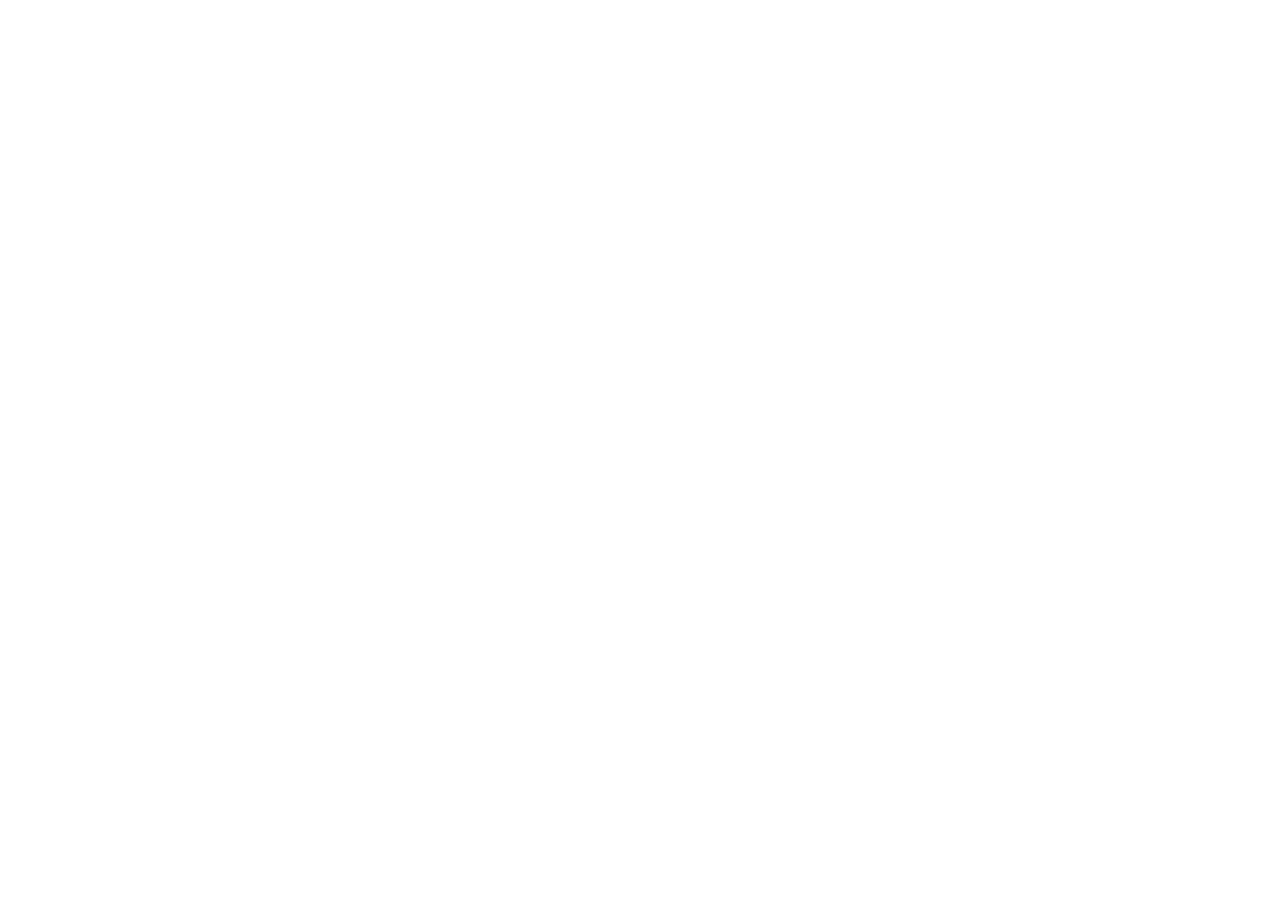
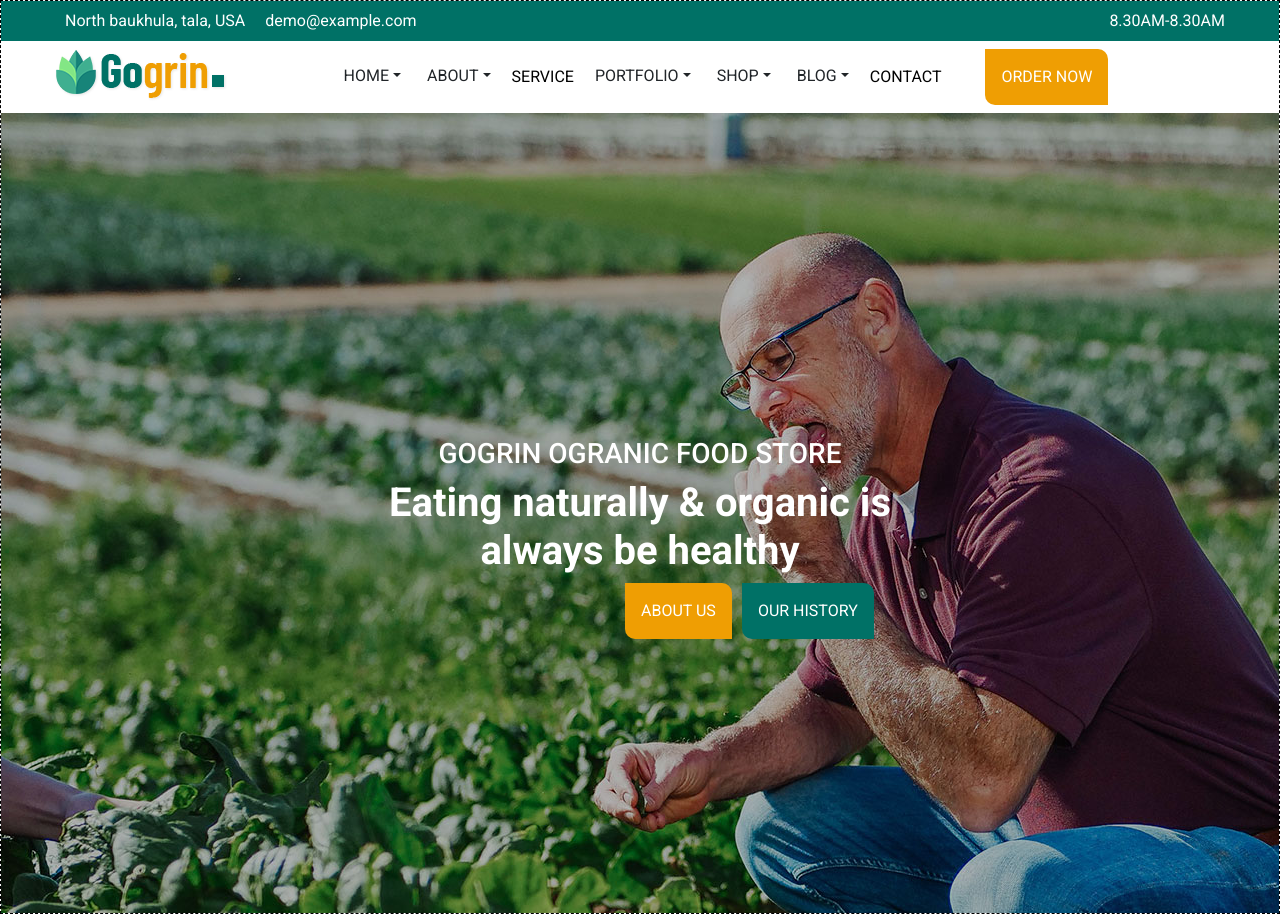
Before and after one commit to WandaSimeoli/proj-html-vuejs, a Vue app: page / in a window 1280 px wide. Before the commit the page ends 800 px from the top, so only its background shows below. Built offline with nearby package versions, Linux system fonts and the light colour scheme.

Commit message:
Header completed

```diff
--- a/index.html
+++ b/index.html
@@ -4,7 +4,10 @@
     <meta charset="UTF-8" />
     <link rel="icon" type="image/svg+xml" href="/vite.svg" />
     <meta name="viewport" content="width=device-width, initial-scale=1.0" />
-    <title>Template Vite</title>
+    <title>Go Green</title>
+    <link rel="preconnect" href="https://fonts.googleapis.com">
+<link rel="preconnect" href="https://fonts.gstatic.com" crossorigin>
+<link href="https://fonts.googleapis.com/css2?family=Fredoka:wght@400;600&family=Montserrat:ital,wght@0,300;0,400;0,600;1,200&family=Open+Sans:wght@400;500;700&family=Poppins:wght@300;400&family=Roboto:wght@300;400;500;700&display=swap" rel="stylesheet">
   </head>
   <body>
     <div id="app"></div>
--- a/src/assets/scss/main.scss
+++ b/src/assets/scss/main.scss
@@ -1,2 +1,14 @@
 // Import all of Bootstrap's CSS
 @import "bootstrap/scss/bootstrap";
+
+.my-container {
+    margin: 0 auto;
+    max-width: 1170px;
+}
+.debug {
+    border: 1px dashed black;
+    min-height: 5px;
+  }
+  * {
+    font-family: 'Roboto', sans-serif;
+  }
--- a/src/components/HeaderComponent.vue
+++ b/src/components/HeaderComponent.vue
@@ -12,9 +12,123 @@
 </script>
 
 <template>
-
+<header class="debug">
+  <section class="header-top p-2">
+  <div class="my-container">
+      <div class="row justify-content-between">
+        <div class="col text-white">
+          <span><a href="">North baukhula, tala, USA</a></span>
+          <span><a href="">demo@example.com</a></span>
+        </div>
+        <div class="col text-end">
+          <span>8.30AM-8.30AM</span>
+        </div>
+      </div>
+    </div>
+  </section>
+  <section class="header-bottom p-2">
+    <div class="my-container">
+      <div class="row">
+        <div class="col">
+          <img src="../assets/img/logo.png" alt="">
+        </div>
+        <div class="col">
+          <nav class="navbar navbar-expand-lg text-uppercase">
+            <div class="container-fluid">
+              <div class="collapse navbar-collapse" id="navbarSupportedContent">
+                <ul class="navbar-nav me-auto mb-2 mb-lg-0">
+                  <li class="nav-item dropdown">
+                    <a class="btn dropdown-toggle" href="#" role="button" data-bs-toggle="dropdown" aria-expanded="false">Home</a>
+                  <ul class="dropdown-menu">
+                  <li>
+                    <a class="dropdown-item" href="#">Action</a></li>
+                  </ul>
+                </li>
+                <li class="nav-item dropdown">
+                  <a class="btn dropdown-toggle" href="#" role="button" data-bs-toggle="dropdown" aria-expanded="false">About</a>
+                  <ul class="dropdown-menu">
+                    <li>
+                      <a class="dropdown-item" href="#">Other</a></li>
+                  </ul>
+                </li>
+                <li class="nav-item">
+                  <a class="nav-link active" aria-current="page" href="#">Service</a>
+                </li>
+                <li class="nav-item dropdown">
+                  <a class="btn dropdown-toggle" href="#" role="button" data-bs-toggle="dropdown" aria-expanded="false">Portfolio</a>
+                  <ul class="dropdown-menu">
+                    <li>
+                      <a class="dropdown-item" href="#">Other</a></li>
+                  </ul>
+                </li>
+                <li class="nav-item dropdown">
+                  <a class="btn dropdown-toggle" href="#" role="button" data-bs-toggle="dropdown" aria-expanded="false">Shop</a>
+                  <ul class="dropdown-menu">
+                    <li>
+                      <a class="dropdown-item" href="#">Other</a></li>
+                  </ul>
+                </li>
+                <li class="nav-item dropdown">
+                  <a class="btn dropdown-toggle" href="#" role="button" data-bs-toggle="dropdown" aria-expanded="false">Blog</a>
+                  <ul class="dropdown-menu">
+                    <li>
+                      <a class="dropdown-item" href="#">Other</a></li>
+                  </ul>
+                </li>
+                <li class="nav-item">
+                  <a class="nav-link active" aria-current="page" href="#">Contact</a>
+                </li>
+              </ul>
+              </div>
+            </div>
+          </nav>
+        </div>
+          <div class="col">
+            <button class="p-3 text-uppercase text-white">Order Now</button>
+          </div>
+        </div>
+      </div>
+  </section>
+  <section class="jumbotron text-white p-4">
+    <h3 class="text-uppercase text-center">Gogrin ogranic food store</h3>
+    <h1 class="text-center fw-bolder fs-1">Eating naturally & organic is
+      <br> always be healthy</h1>
+      <button class="p-3 text-uppercase text-white">About us</button>
+      <button class="p-3 text-uppercase text-white">our history</button>
+  </section>
+</header>
 </template>
 
 <style scoped lang="scss">
+@use "../assets/scss/main.scss";
+  .header-top {
+      background-color: #007166;
+      color: white;
+
+    a {
+      text-decoration: none;
+      margin: 10px;
+      color: white;
+    }
+  }
+    button {
+      background-color: #EF9E03;
+      border-radius: 0 10px 0 10px;
+      border: none;
+    }
+    .jumbotron {
+      background-image: url(../assets/img/H3-slider3.jpg);
+      height: 800px;
+      h3 {
+        margin-top: 300px;
+      }
+      button:first-of-type {
+        margin-left: 600px;
+      }
+      button:last-child {
+        margin-left: 10px;
+        background-color: #007166;
+      }
+   }
 
 </style>
```
